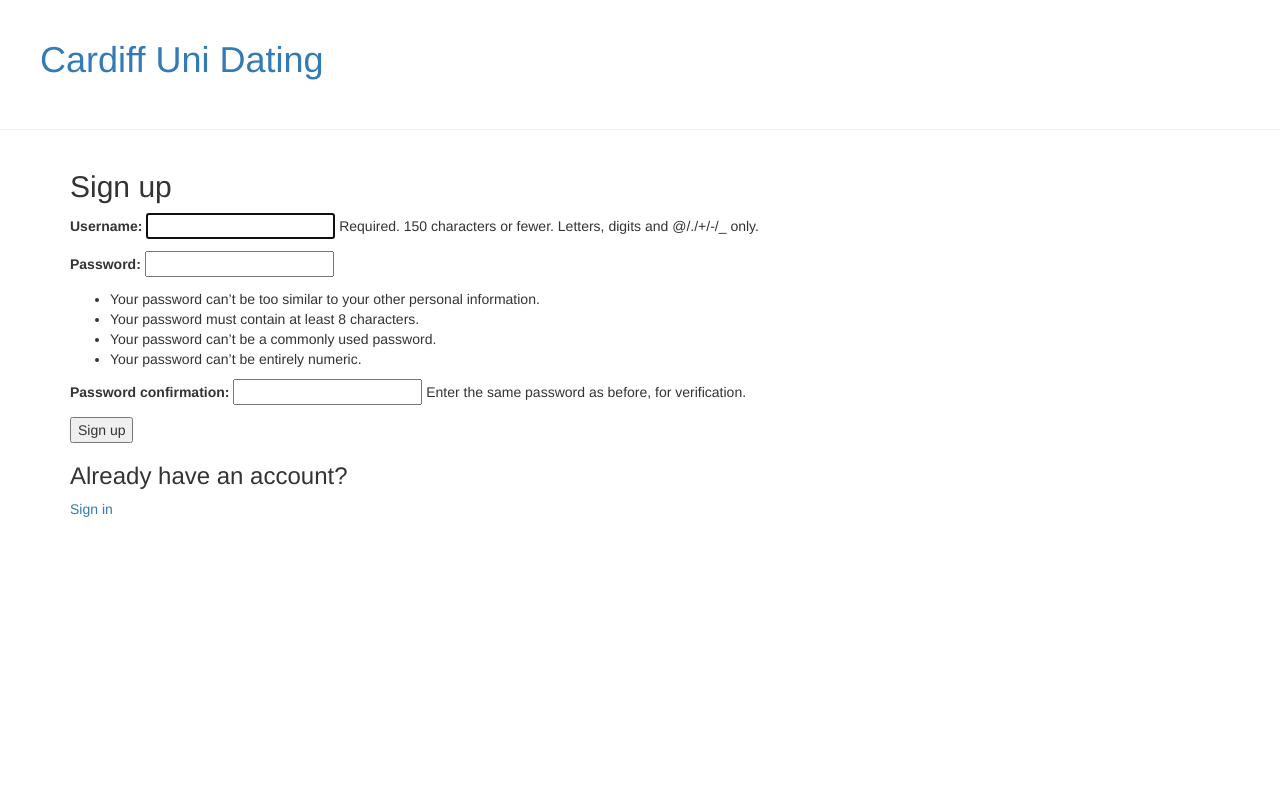
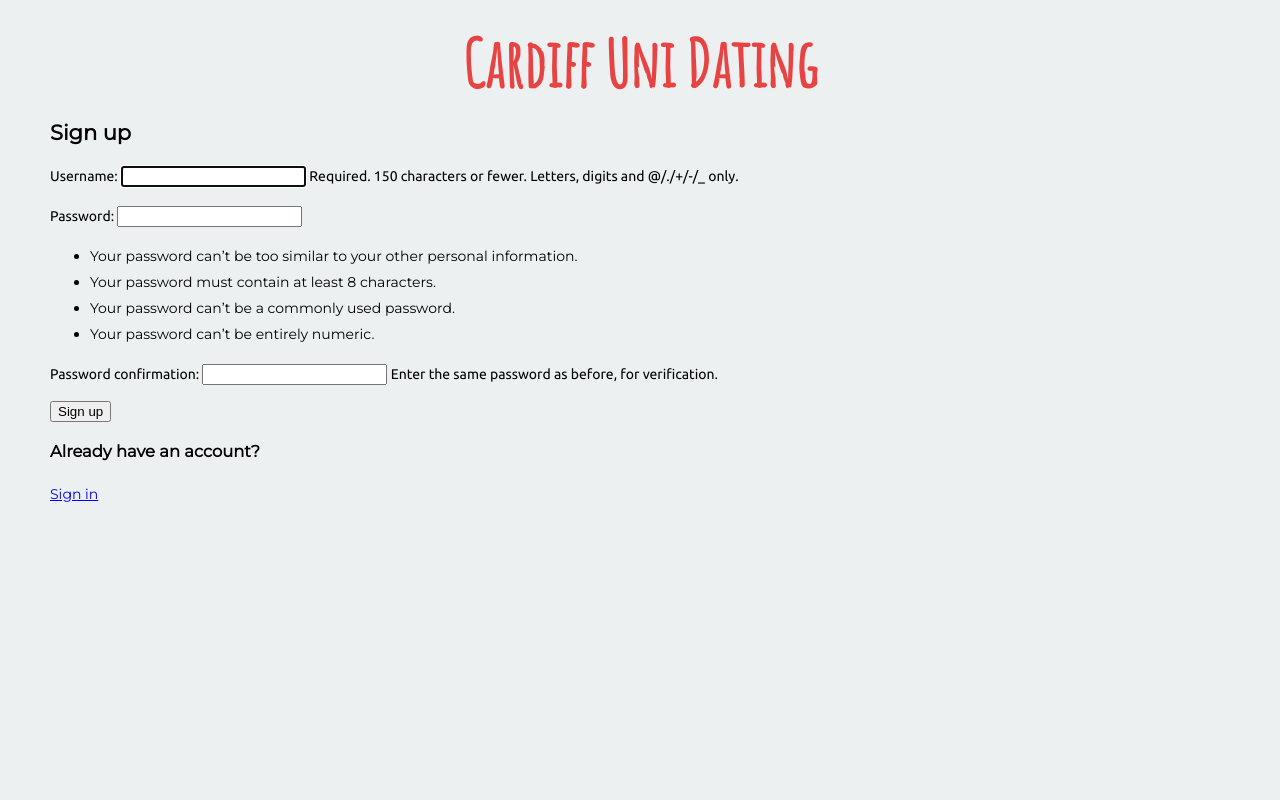
Before and after one commit to archiebye/cardiff-uni-dating, a Django app: page / in a window 1280 px wide. Run offline with Django 3.2, Linux system fonts and the light colour scheme; some libraries are stand-ins or nearby versions.

Commit message:
css updates

```diff
--- a/accounts/static/css/accounts.css
+++ b/accounts/static/css/accounts.css
@@ -0,0 +1,42 @@
+#logo a:link {
+    color: #e84343;
+    text-decoration: none;
+}
+
+#logo a:visited {
+    color: #e84343;
+    text-decoration: none;
+}
+
+#logo a:hover {
+    color: red;
+    text-decoration: underline;
+}
+
+#logo a:active {
+    color: #e84343;
+    text-decoration: none;
+}
+
+#logo {
+    text-align: center;
+    font-family: 'Amatic SC';
+    font-size: 65px;
+}
+
+body{
+	margin: 50px;
+    font-family: 'Montserrat';
+    font-weight:500;
+    line-height:26px;
+    font-size: 14px;
+    background:#ecf0f1;
+}
+p{
+	font-family: 'Ubuntu';
+}
+/*
+.page-header{
+    background:#ecf0f1;
+}
+*/
--- a/accounts/templates/base.html
+++ b/accounts/templates/base.html
@@ -3,18 +3,18 @@
 <html>
     <head>
         <title>Cardiff Uni Dating</title>
-        <link rel="stylesheet" href="//maxcdn.bootstrapcdn.com/bootstrap/3.2.0/css/bootstrap.min.css">
-        <link rel="stylesheet" href="//maxcdn.bootstrapcdn.com/bootstrap/3.2.0/css/bootstrap-theme.min.css">
-        <!--<link href='//fonts.googleapis.com/css?family=Lobster&subset=latin,latin-ext' rel='stylesheet' type='text/css'>-->
+        <!--<link rel="stylesheet" href="//maxcdn.bootstrapcdn.com/bootstrap/3.2.0/css/bootstrap.min.css">
+        <link rel="stylesheet" href="//maxcdn.bootstrapcdn.com/bootstrap/3.2.0/css/bootstrap-theme.min.css">-->
+        <link href="https://fonts.googleapis.com/css?family=Amatic+SC|Montserrat|Ubuntu" rel="stylesheet">
         <link rel="stylesheet" href="{% static 'css/accounts.css' %}">
     </head>
 
     <body>
-    	<div class="page-header">
+    	<div id=header class="page-header">
             {% if user.is_authenticated %}
-        	    <h1 style="margin:40px"><a href="/users">Cardiff Uni Dating</a></h1>
+        	    <h1 id=logo><a href="/users">Cardiff Uni Dating</a></h1>
             {% else %}
-                <h1 style="margin:40px"><a href="/">Cardiff Uni Dating</a></h1>
+                <h1 id=logo><a href="/">Cardiff Uni Dating</a></h1>
             {% endif %}
 
             {% if user.is_authenticated %}
```
